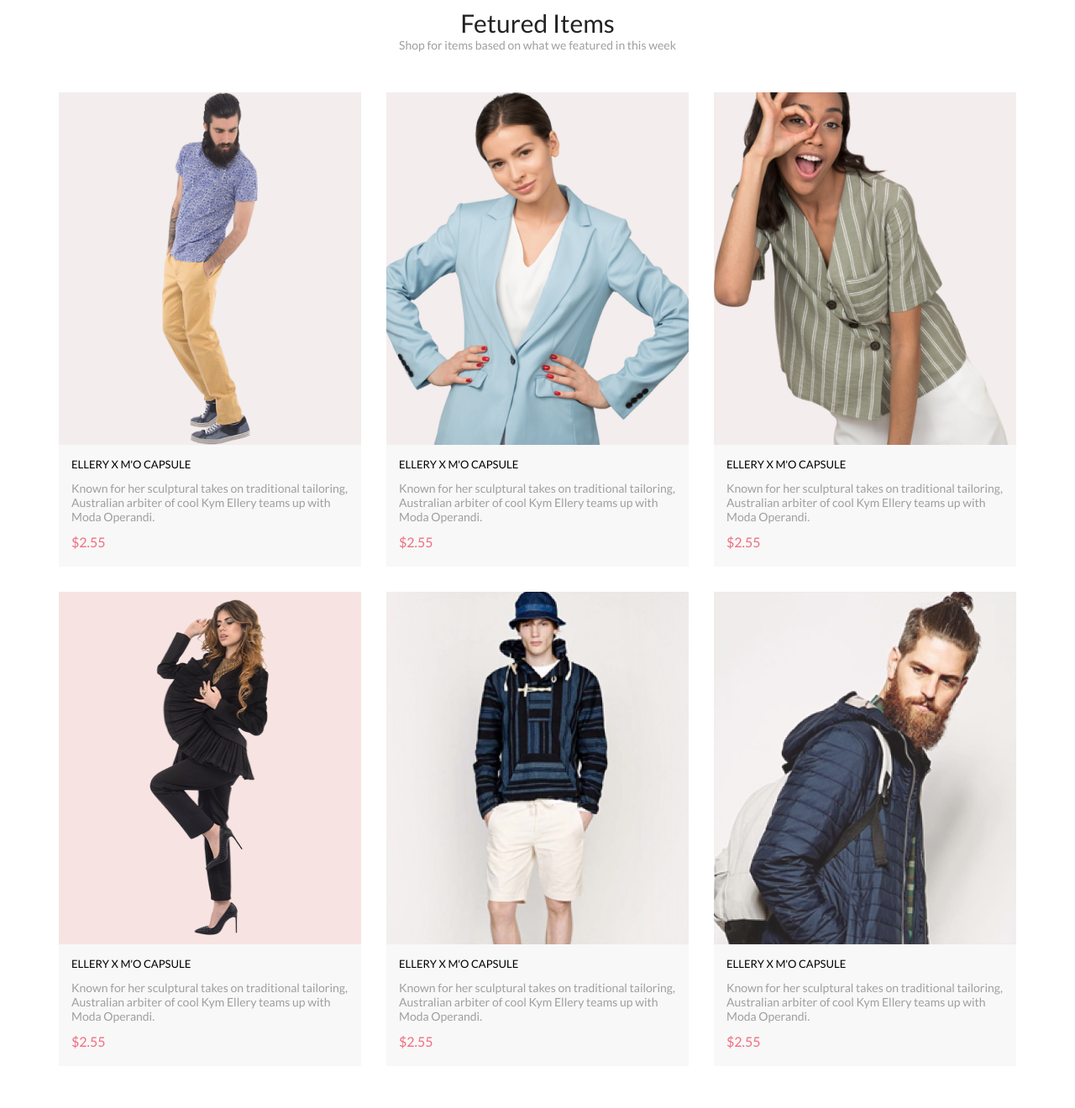
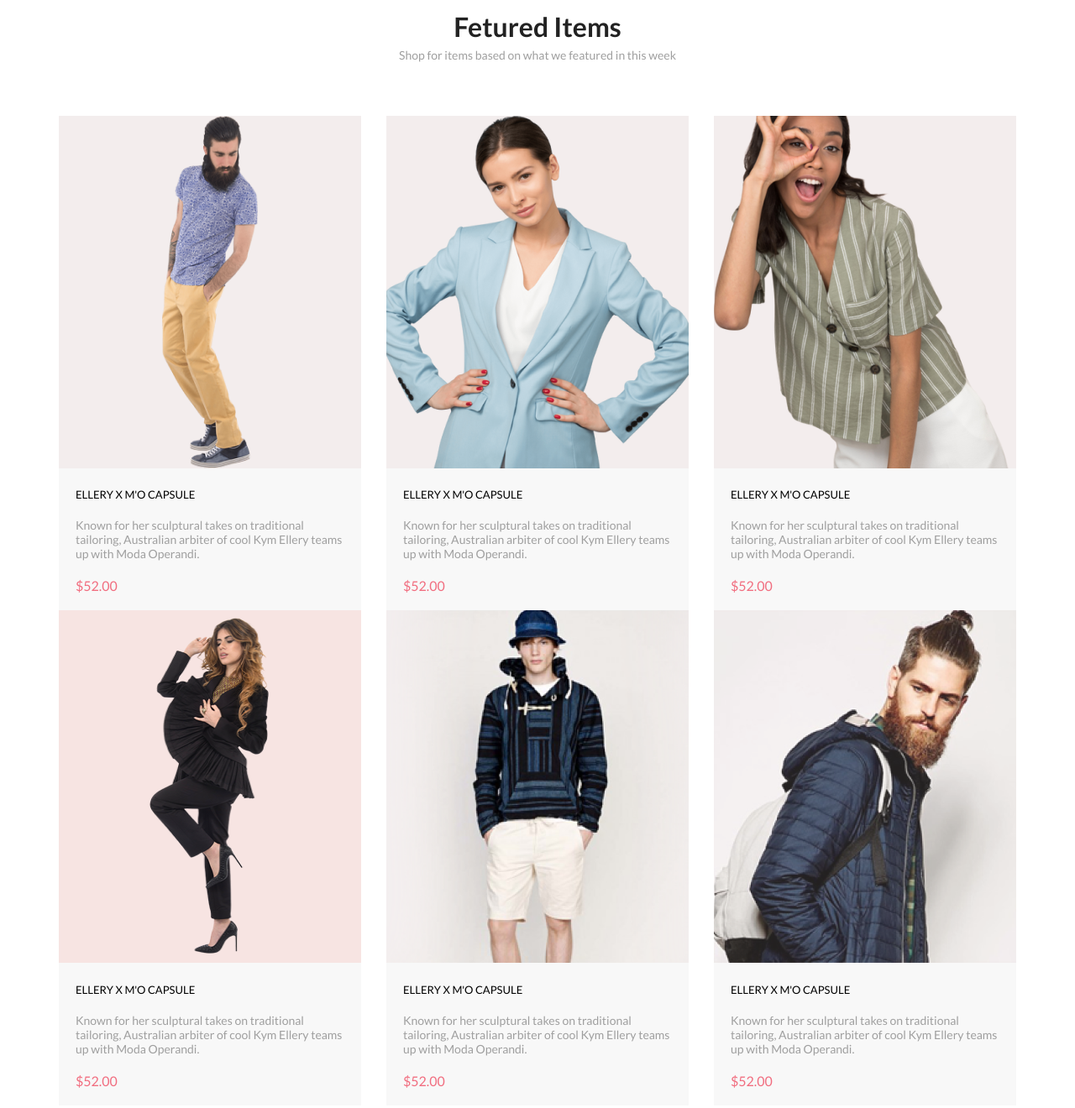
Before and after one commit to Steklovat/-, a plain HTML site: page index.html in a window 1280 px wide. Shown: the part 1460-2780 px from the top of the page at 84% size. Drawn offline with Linux system fonts and the light colour scheme.

Commit message:
Переделал карточки

```diff
--- a/index.html
+++ b/index.html
@@ -69,70 +69,110 @@
     </div>
 
     <section class="product">
-        <div class="product__title">
+            <div class="container">
                 <h2 class="title__item">Fetured Items</h2>
                 <p class="text">Shop for items based on what we featured in this week</p>
+                <div class="item-flex">
+                    <div class="item">
+                        <a href="#" class="item-link">
+                            <img class="item-pic" src="/image/photo/1.png" alt="photo">
+                            <div class="txt-box">
+                                <h2 class="item-heading">ELLERY X M'O CAPSULE</h2>
+                                <p class="item-desc">Known for her sculptural takes on traditional tailoring, Australian arbiter of cool Kym Ellery teams up with Moda Operandi.</p>
+                                <p class="item-price">$52.00</p>
                             </div>
-        <div class="container">
-            <div class="product__list">
-                <div class="product__card">
-                    <div class="card__image"><img class="card__image image" src="/image/photo/1.png" alt=""></div>
-                    <div class="card__text">
-                        <h2 class="card__title">ELLERY X M'O CAPSULE</h2>
-                        <p class="text">Known for her sculptural takes on traditional tailoring, Australian arbiter of
-                            cool Kym Ellery teams up with Moda Operandi.</p>
-                        <p class="price">$2.55</p>
+                        </a>
+                        <div class="add-box">
+                            <div class="add">
+                                <img src="/image/buy.svg" alt="">
+                                <p class="add-desc">Add to Cart</p>
                             </div>
                         </div>
-                <div class="product__card">
-                    <div class="card__image"><img class="card__image image" src="/image/photo/2.png" alt=""></div>
-                    <div class="card__text">
-                        <h2 class="card__title">ELLERY X M'O CAPSULE</h2>
-                        <p class="text">Known for her sculptural takes on traditional tailoring, Australian arbiter of
-                            cool Kym Ellery teams up with Moda Operandi.</p>
-                        <p class="price">$2.55</p>
+                    </div>
+                    <div class="item">
+                        <a href="#" class="item-link">
+                            <img class="item-pic" src="/image/photo/2.png" alt="photo">
+                            <div class="txt-box">
+                                <h2 class="item-heading">ELLERY X M'O CAPSULE</h2>
+                                <p class="item-desc">Known for her sculptural takes on traditional tailoring, Australian arbiter of cool Kym Ellery teams up with Moda Operandi.</p>
+                                <p class="item-price">$52.00</p>
+                            </div>
+                        </a>
+                        <div class="add-box">
+                            <div class="add">
+                                <img src="/image/buy.svg" alt="">
+                                <p class="add-desc">Add to Cart</p>
                             </div>
                         </div>
-                <div class="product__card">
-                    <div class="card__image"><img class="card__image image" src="/image/photo/3.png" alt=""></div>
-                    <div class="card__text">
-                        <h2 class="card__title">ELLERY X M'O CAPSULE</h2>
-                        <p class="text">Known for her sculptural takes on traditional tailoring, Australian arbiter of
-                            cool Kym Ellery teams up with Moda Operandi.</p>
-                        <p class="price">$2.55</p>
+                    </div>
+                    <div class="item">
+                        <a href="#" class="item-link">
+                            <img class="item-pic" src="/image/photo/3.png" alt="photo">
+                            <div class="txt-box">
+                                <h2 class="item-heading">ELLERY X M'O CAPSULE</h2>
+                                <p class="item-desc">Known for her sculptural takes on traditional tailoring, Australian arbiter of cool Kym Ellery teams up with Moda Operandi.</p>
+                                <p class="item-price">$52.00</p>
+                            </div>
+                        </a>
+                        <div class="add-box">
+                            <div class="add">
+                                <img src="/image/buy.svg" alt="">
+                                <p class="add-desc">Add to Cart</p>
                             </div>
                         </div>
-                <div class="product__card">
-                    <div class="card__image"><img class="card__image image" src="/image/photo/4.png" alt=""></div>
-                    <div class="card__text">
-                        <h2 class="card__title">ELLERY X M'O CAPSULE</h2>
-                        <p class="text">Known for her sculptural takes on traditional tailoring, Australian arbiter of
-                            cool Kym Ellery teams up with Moda Operandi.</p>
-                        <p class="price">$2.55</p>
+                    </div>
+                    <div class="item">
+                        <a href="#" class="item-link">
+                            <img class="item-pic" src="/image/photo/4.png" alt="photo">
+                            <div class="txt-box">
+                                <h2 class="item-heading">ELLERY X M'O CAPSULE</h2>
+                                <p class="item-desc">Known for her sculptural takes on traditional tailoring, Australian arbiter of cool Kym Ellery teams up with Moda Operandi.</p>
+                                <p class="item-price">$52.00</p>
+                            </div>
+                        </a>
+                        <div class="add-box">
+                            <div class="add">
+                                <img src="/image/buy.svg" alt="">
+                                <p class="add-desc">Add to Cart</p>
                             </div>
                         </div>
-                <div class="product__card">
-                    <div class="card__image"><img class="card__image image" src="/image/photo/5.png" alt=""></div>
-                    <div class="card__text">
-                        <h2 class="card__title">ELLERY X M'O CAPSULE</h2>
-                        <p class="text">Known for her sculptural takes on traditional tailoring, Australian arbiter of
-                            cool Kym Ellery teams up with Moda Operandi.</p>
-                        <p class="price">$2.55</p>
+                    </div>
+                    <div class="item">
+                        <a href="#" class="item-link">
+                            <img class="item-pic" src="/image/photo/5.png" alt="photo">
+                            <div class="txt-box">
+                                <h2 class="item-heading">ELLERY X M'O CAPSULE</h2>
+                                <p class="item-desc">Known for her sculptural takes on traditional tailoring, Australian arbiter of cool Kym Ellery teams up with Moda Operandi.</p>
+                                <p class="item-price">$52.00</p>
+                            </div>
+                        </a>
+                        <div class="add-box">
+                            <div class="add">
+                                <img src="/image/buy.svg" alt="">
+                                <p class="add-desc">Add to Cart</p>
                             </div>
                         </div>
-                <div class="product__card">
-                    <div class="card__image"><img class="card__image image" src="/image/photo/6.png" alt=""></div>
-                    <div class="card__text">
-                        <h2 class="card__title">ELLERY X M'O CAPSULE</h2>
-                        <p class="text">Known for her sculptural takes on traditional tailoring, Australian arbiter of
-                            cool Kym Ellery teams up with Moda Operandi.</p>
-                        <p class="price">$2.55</p>
+                    </div>
+                    <div class="item">
+                        <a href="#" class="item-link">
+                            <img class="item-pic" src="/image/photo/6.png" alt="photo">
+                            <div class="txt-box">
+                                <h2 class="item-heading">ELLERY X M'O CAPSULE</h2>
+                                <p class="item-desc">Known for her sculptural takes on traditional tailoring, Australian arbiter of cool Kym Ellery teams up with Moda Operandi.</p>
+                                <p class="item-price">$52.00</p>
+                            </div>
+                        </a>
+                        <div class="add-box">
+                            <div class="add">
+                                <img src="/image/buy.svg" alt="">
+                                <p class="add-desc">Add to Cart</p>
+                            </div>
+                        </div>
                     </div>
                 </div>
                 <button class="botton">Browse All Product</button>
             </div>
 
-        </div>
     </section>
     <div class="info">
         <div class="info container">
@@ -170,7 +210,7 @@
                     <p class="subscribe__text_min">FOR OUR NEWLETTER AND PROMOTION</p>
                 </h2>
                 <div class="sub__button"><input class="subscribe__button" type="email" placeholder="Enter your email"
-                        name="email"> <button class="submit" type="submit"><span class="button__text">
+                        name="email"> <button class="submit" type="button"><span class="button__text">
                             <p>Subscribe</p>
                         </span></button></div>
             </div>
--- a/style.css
+++ b/style.css
@@ -29,6 +29,7 @@ a {
 .container {
     max-width: 1140px;
     margin: 0 auto;
+    text-align: center;
 }
 
 
@@ -89,6 +90,7 @@ a {
 
 
 .back__text {
+    text-align: left;
     width: 100%;
     border-left: 12px solid #F16D7F;
     padding-left: 16px;
@@ -147,7 +149,7 @@ p {
 }
 
 .image_1 {
-    display: flex;
+    position: relative;
 }
 
 .text__mode_2 {
@@ -163,31 +165,46 @@ p {
     color: #F16D7F;
 }
 .title__item {
-    font-size: 30px;
-    font-weight: 400;
+    margin-top: 100px;
 
 }
 
-.product__list {
+.product .text {
+    margin-bottom: 64px;
+    margin-top: 6px;
+}
 
+.item-flex{
     display: flex;
     flex-wrap: wrap;
     justify-content: space-between;
 }
-.product__card{
-    flex: 0 1 31%;
+
+.item{
     background: #F8F8F8;
-    margin: 0 0 30px 0
-
+    width: 360px;
+    position: relative;
 }
 
-.product__title{
-    text-align: center;
-    padding-top: 96px;
-    padding-bottom: 48px;
+.item-link {
+    display: block;
+    width: 360px;
 }
 
-.card__title {
+.txt-box {
+    padding: 20px;
+    text-align: left;
+}
+
+.item-heading {
+    padding-bottom: 20px;
+}
+
+.item-desc {
+    padding-bottom: 20px;
+}
+
+.item-heading {
     font-family: 'Lato';
     font-style: normal;
     font-weight: 400;
@@ -196,34 +213,57 @@ p {
     color: #000000;
 }
 
-.price {
+.item-price {
     font-family: 'Lato';
 font-style: normal;
 font-weight: 400;
 font-size: 16px;
 line-height: 19px;
 color: #F16D7F;
+text-transform: uppercase;
 }
 
-.card__image image {
-    width: 100%;
+.item:hover {
+    box-shadow: 0 5px 8px rgba(0, 0, 0, 0.16)
+}
 
 
-}
-.card__text {
-    padding: 0 15px 20px 15px;
-    display: flex;
-    flex-direction: column;
-
+.item:hover .item-pic {
+    filter: brightness(50%);
 }
 
-.card__title {
-    padding: 15px 0 0 0;
+.add {
+    display: flex;
+    padding: 8px;
+    align-items: center;
+    border: 1px solid #fff;
+    text-decoration: none;
+    pointer-events: auto;
+}
+.add-box{
+    display: none;
+    position: absolute;
+    top: 170px;
+    justify-content: center;
+    width: 100%;
+    pointer-events: none;
 }
 
-.card__text .text {
-    padding: 12px 0 12px 0;
+.add-desc{
+    color: #fff;
+    font-family: lato;
+    font-size: 13px;
+    font-weight: 700;
+    margin-left: 8px;
 }
+
+.add:hover {
+    box-shadow: 0 0 10px ;
+}
+.item:hover .add-box {
+    display: flex;
+}
+
 
 .browse {
     display: flex;
@@ -232,11 +272,10 @@ color: #F16D7F;
 .botton {
     display: block;
     margin: 48px auto 95px auto;
-
     appearance: auto;
-    background-color: #F26376;
-    border:1px solid transparent;
-    color: #FFFF;
+    background-color: #fff;
+    border: 1px solid #F26376;
+    color: #F26376;
     padding: 15px 39px;
     font-size: 16px;
 }
@@ -251,10 +290,13 @@ color: #F16D7F;
 }
 
 .botton:focus {
+
+
+
     appearance: auto;
-    background-color: #fff;
-    border: 1px solid #F26376;
-    color: #F26376;
+    background-color: #F26376;
+    border:1px solid transparent;
+    color: #FFFF;
     padding: 15px 39px;
     font-size: 16px;
 }
@@ -317,8 +359,11 @@ footer {
 }
 
 .menu__right .social {
-    margin: 0 33px 0 0;
+    display: flex;
+    justify-content: space-between;
     text-align: center;
+    padding: ;
+    margin-right: 8px;
 }
 
 .menu__right .social:last-child {
@@ -326,10 +371,13 @@ footer {
 }
 .social__img {
     display: block;
-    width: 32px;
-    height: 32px;
+    width: 16px;
+    height: 16px;
+    padding: 5px;
 }
-
+.social:hover {
+    background-color: #F16D7F;
+}
 .text__comment{
     text-align: center;
     font-style: italic;
```
Lines whose indentation alone changed are shown as unchanged.
